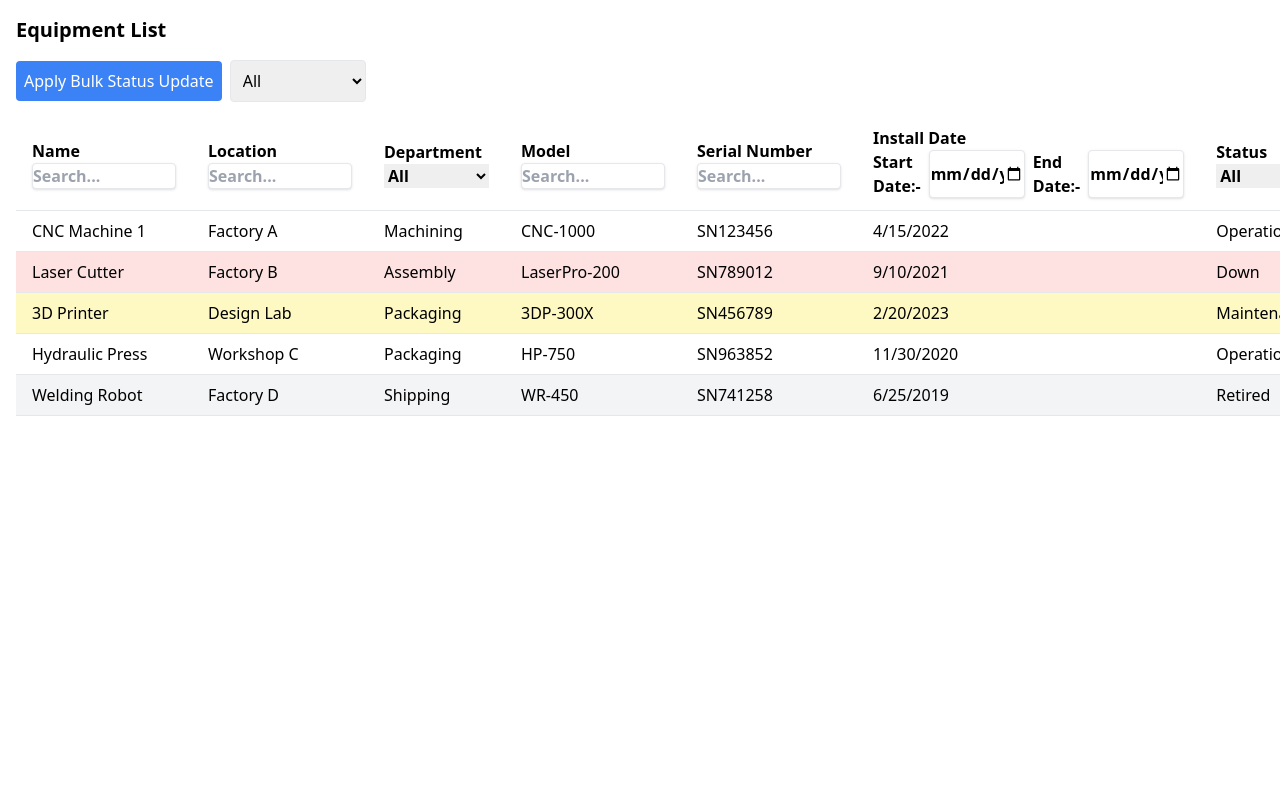
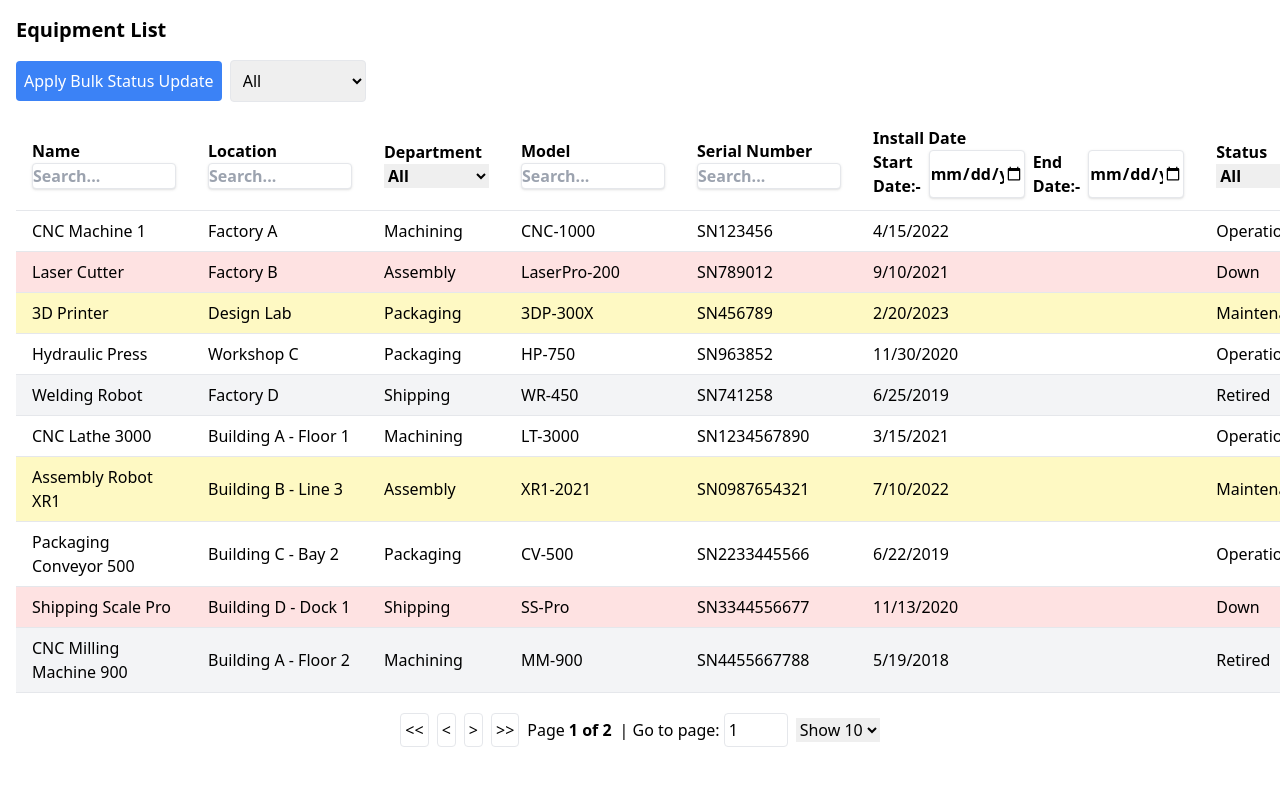
Before and after one commit to mohamed20163858/maintenance-tracking-system-challenge, a Next.js app: page /equipment in a window 1280 px wide. Shown: the top 786 px of the page. Built offline with nearby package versions, Linux system fonts and the light colour scheme; data requests are answered from the project's data file.

Commit message:
Add pagination function to equipment table

```diff
--- a/app/components/EquipmentTable.tsx
+++ b/app/components/EquipmentTable.tsx
@@ -1,6 +1,6 @@
 "use client";
 
-import { useState, useMemo, useEffect } from "react";
+import { useState, useMemo, useEffect, useReducer } from "react";
 import {
   useReactTable,
   flexRender,
@@ -29,6 +29,7 @@ const EquipmentTable: React.FC<{ data: Equipment[] }> = ({ data }) => {
     "All" | "Operational" | "Down" | "Maintenance" | "Retired"
   >("All");
   const [sorting, setSorting] = useState<SortingState>([]);
+  //   const rerender = useReducer(() => ({}), {})[1]
 
   // Column helper for creating columns
   const columnHelper = createColumnHelper<Equipment>();
@@ -105,6 +106,7 @@ const EquipmentTable: React.FC<{ data: Equipment[] }> = ({ data }) => {
     },
     getCoreRowModel: getCoreRowModel(),
     getSortedRowModel: getSortedRowModel(),
+    getPaginationRowModel: getPaginationRowModel(),
     getFilteredRowModel: getFilteredRowModel(), //client side filtering
     onSortingChange: setSorting,
     onColumnFiltersChange: setColumnFilters,
@@ -231,6 +233,71 @@ const EquipmentTable: React.FC<{ data: Equipment[] }> = ({ data }) => {
           ))}
         </tbody>
       </table>
+      <div className="h-5" />
+      <div className="flex items-center justify-center gap-2">
+        <button
+          className="border rounded p-1"
+          onClick={() => table.setPageIndex(0)}
+          disabled={!table.getCanPreviousPage()}
+        >
+          {"<<"}
+        </button>
+        <button
+          className="border rounded p-1"
+          onClick={() => table.previousPage()}
+          disabled={!table.getCanPreviousPage()}
+        >
+          {"<"}
+        </button>
+        <button
+          className="border rounded p-1"
+          onClick={() => table.nextPage()}
+          disabled={!table.getCanNextPage()}
+        >
+          {">"}
+        </button>
+        <button
+          className="border rounded p-1"
+          onClick={() => table.setPageIndex(table.getPageCount() - 1)}
+          disabled={!table.getCanNextPage()}
+        >
+          {">>"}
+        </button>
+        <span className="flex items-center gap-1">
+          <div>Page</div>
+          <strong>
+            {table.getState().pagination.pageIndex + 1} of{" "}
+            {table.getPageCount()}
+          </strong>
+        </span>
+        <span className="flex items-center gap-1">
+          | Go to page:
+          <input
+            type="number"
+            min="1"
+            max={table.getPageCount()}
+            defaultValue={table.getState().pagination.pageIndex + 1}
+            onChange={(e) => {
+              const page = e.target.value ? Number(e.target.value) - 1 : 0;
+              table.setPageIndex(page);
+            }}
+            className="border p-1 rounded w-16"
+          />
+        </span>
+        <select
+          value={table.getState().pagination.pageSize}
+          onChange={(e) => {
+            table.setPageSize(Number(e.target.value));
+          }}
+        >
+          {[5, 10, 15, 20, 25].map((pageSize) => (
+            <option key={pageSize} value={pageSize}>
+              Show {pageSize}
+            </option>
+          ))}
+        </select>
+      </div>
+      {/* <div>{table.getPrePaginationRowModel().rows.length} Rows</div> */}
     </div>
   );
 };
--- a/db.json
+++ b/db.json
@@ -49,6 +49,156 @@
       "serialNumber": "SN741258",
       "installDate": "2019-06-25",
       "status": "Retired"
+    },
+    {
+      "id": "6",
+      "name": "CNC Lathe 3000",
+      "location": "Building A - Floor 1",
+      "department": "Machining",
+      "model": "LT-3000",
+      "serialNumber": "SN1234567890",
+      "installDate": "2021-03-15",
+      "status": "Operational"
+    },
+    {
+      "id": "7",
+      "name": "Assembly Robot XR1",
+      "location": "Building B - Line 3",
+      "department": "Assembly",
+      "model": "XR1-2021",
+      "serialNumber": "SN0987654321",
+      "installDate": "2022-07-10",
+      "status": "Maintenance"
+    },
+    {
+      "id": "8",
+      "name": "Packaging Conveyor 500",
+      "location": "Building C - Bay 2",
+      "department": "Packaging",
+      "model": "CV-500",
+      "serialNumber": "SN2233445566",
+      "installDate": "2019-06-22",
+      "status": "Operational"
+    },
+    {
+      "id": "9",
+      "name": "Shipping Scale Pro",
+      "location": "Building D - Dock 1",
+      "department": "Shipping",
+      "model": "SS-Pro",
+      "serialNumber": "SN3344556677",
+      "installDate": "2020-11-13",
+      "status": "Down"
+    },
+    {
+      "id": "10",
+      "name": "CNC Milling Machine 900",
+      "location": "Building A - Floor 2",
+      "department": "Machining",
+      "model": "MM-900",
+      "serialNumber": "SN4455667788",
+      "installDate": "2018-05-19",
+      "status": "Retired"
+    },
+    {
+      "id": "11",
+      "name": "Robotic Arm AS100",
+      "location": "Building B - Line 5",
+      "department": "Assembly",
+      "model": "AS100-2019",
+      "serialNumber": "SN5566778899",
+      "installDate": "2019-12-01",
+      "status": "Operational"
+    },
+    {
+      "id": "12",
+      "name": "Shrink Wrap System 300",
+      "location": "Building C - Bay 4",
+      "department": "Packaging",
+      "model": "SW-300",
+      "serialNumber": "SN6677889900",
+      "installDate": "2021-09-14",
+      "status": "Operational"
+    },
+    {
+      "id": "13",
+      "name": "Dock Loader Elite",
+      "location": "Building D - Dock 2",
+      "department": "Shipping",
+      "model": "DL-Elite",
+      "serialNumber": "SN7788990011",
+      "installDate": "2023-01-08",
+      "status": "Maintenance"
+    },
+    {
+      "id": "14",
+      "name": "Precision Lathe PT500",
+      "location": "Building A - Floor 3",
+      "department": "Machining",
+      "model": "PT-500",
+      "serialNumber": "SN8899001122",
+      "installDate": "2020-04-23",
+      "status": "Operational"
+    },
+    {
+      "id": "15",
+      "name": "Welding Robot WR-300",
+      "location": "Building B - Line 7",
+      "department": "Assembly",
+      "model": "WR-300",
+      "serialNumber": "SN9900112233",
+      "installDate": "2022-10-17",
+      "status": "Down"
+    },
+    {
+      "id": "16",
+      "name": "Palletizer PR2000",
+      "location": "Building C - Bay 6",
+      "department": "Packaging",
+      "model": "PR-2000",
+      "serialNumber": "SN0011223344",
+      "installDate": "2023-04-12",
+      "status": "Operational"
+    },
+    {
+      "id": "17",
+      "name": "Forklift FLX-Pro",
+      "location": "Building D - Dock 3",
+      "department": "Shipping",
+      "model": "FLX-Pro",
+      "serialNumber": "SN1122334455",
+      "installDate": "2017-08-25",
+      "status": "Retired"
+    },
+    {
+      "id": "18",
+      "name": "Grinding Machine GM-700",
+      "location": "Building A - Floor 4",
+      "department": "Machining",
+      "model": "GM-700",
+      "serialNumber": "SN2233445566",
+      "installDate": "2016-03-07",
+      "status": "Operational"
+    },
+    {
+      "id": "19",
+      "name": "Screw Assembly Robot SAR-1",
+      "location": "Building B - Line 9",
+      "department": "Assembly",
+      "model": "SAR-1",
+      "serialNumber": "SN3344556677",
+      "installDate": "2021-11-30",
+      "status": "Operational"
+    },
+    {
+      "id": "20",
+      "name": "Label Applicator LA-400",
+      "location": "Building C - Bay 8",
+      "department": "Packaging",
+      "model": "LA-400",
+      "serialNumber": "SN4455667788",
+      "installDate": "2018-02-15",
+      "status": "Down"
     }
   ],
   "maintenance": [
```
